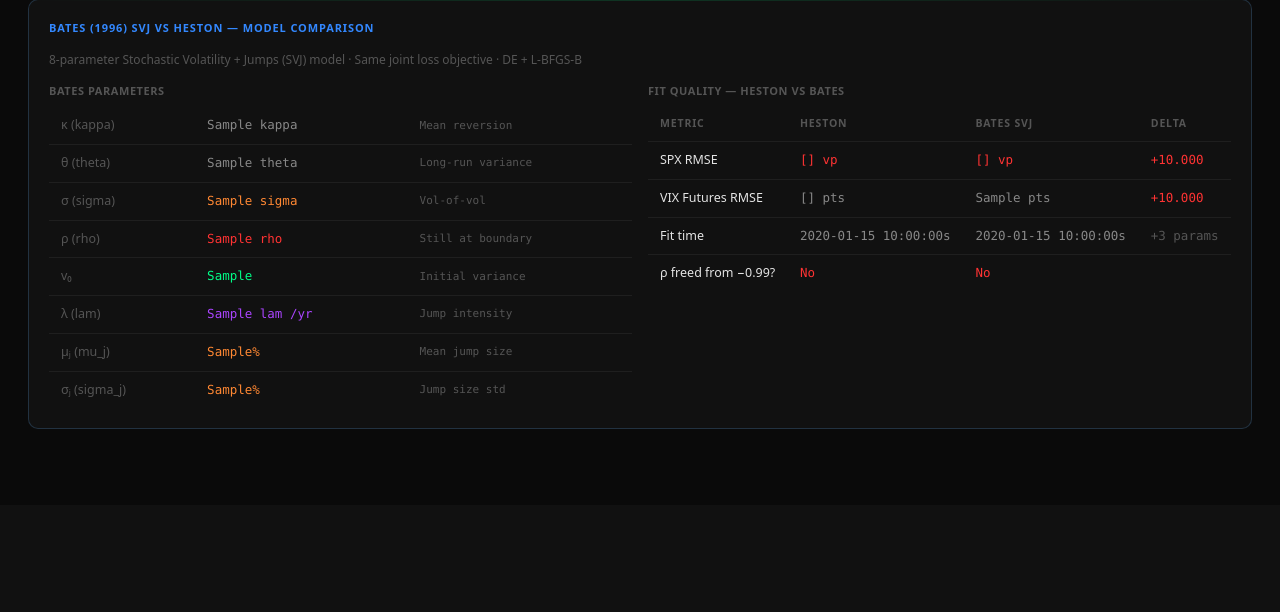
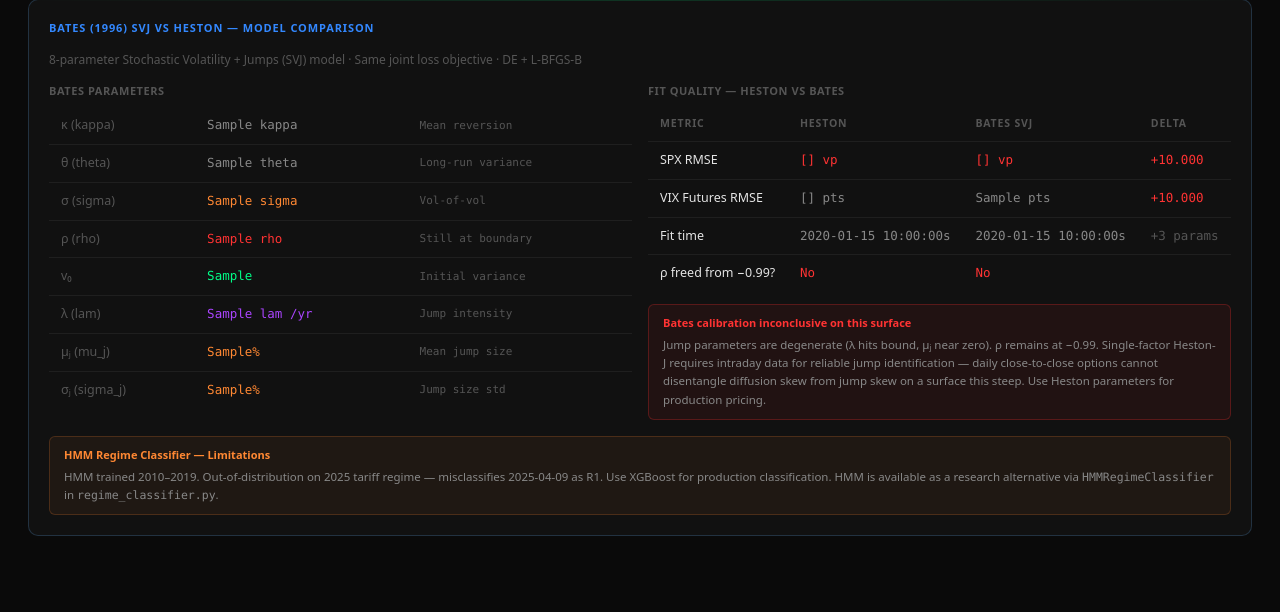
Before and after one commit to navnoorthapar/vol-system-dashboard, a Flask app: template dashboard/templates/calibration.html in a window 1280 px wide. Shown: the part 1581-2193 px from the top of the page. Before the commit the page ends 2010 px from the top, so only its background shows below. Run offline with Flask 3, Linux system fonts and the light colour scheme; the template is opened without the code that fills it: most values are stand-ins (such as "Sample title", 1, 10 or a date in 2020).

Commit message:
Fix Bates degenerate calibration, PDV model comparison, minor cleanups
- calibrate_bates(): tighten bounds (lam∈[0.5,8], mu_j∈[-0.10,-0.005],
  sigma_j∈[0.02,0.12]), inject 5 deterministic seed vectors into DE
  population; update _bates_joint_loss hard-bound guards to match
- dashboard: add PDVLinear3F vs 4F R² comparison in load_page1();
  display active model name and R² note on market page
- calibration.html: show honest 'inconclusive' warning when Bates rho
  stays at boundary (not freed); add HMM limitation footnote
- regime_classifier.py: replace deprecated fillna(method='ffill') with .ffill()
- nn_pricer.py: add comment clarifying VIX MAE is in VIX index pts not
  decimal fraction (SPX MAE is in vol pts decimal)
- Saved new Bates calibration: lam=8.0/yr (boundary), rho=-0.990 (not freed)
  — calibration inconclusive on this daily surface; intraday data required

497/497 tests pass.

Co-Authored-By: Claude Sonnet 4.6 <noreply@anthropic.com>

```diff
--- a/dashboard/app.py
+++ b/dashboard/app.py
@@ -295,12 +295,48 @@ def load_page1() -> dict[str, Any]:
         pdv_forecast = float(coefs[0] * s1 + coefs[1] * s2 + coefs[2] * lev + intcpt) * 100
         d["pdv_forecast"] = round(pdv_forecast, 2)
         d["pdv_spread"]   = round((d.get("vix", 0) or 0) - pdv_forecast, 2)
-        # FIX 2: show the regime-labels max date (reflects freshest DB data), not
-        # the model's training cutoff which stays at its last fit date.
         d["pdv_date"]     = _rl_max_date or str(pdv._features.index[-1].date())
         d["pdv_sigma1"]   = round(s1 * 100, 2)
         d["pdv_sigma2"]   = round(s2 * 100, 2)
         d["pdv_spread_positive"] = d["pdv_spread"] > 0
+
+        # PDVLinear3F vs PDVLinear4F comparison (walk-forward R² on stored features)
+        try:
+            from joint_vol_calibration.models.pdv import PDVLinear, PDVLinear4F
+            feats = pdv._features.copy()
+            xcols_3f = ["sigma1", "sigma2", "lev"]
+            xcols_4f = ["sigma1", "sigma2", "lev", "vix"]
+            if all(c in feats.columns for c in xcols_4f) and "rv_hist_20d" in feats.columns:
+                y = feats["rv_hist_20d"].shift(-1)
+                mask = feats[xcols_4f].notna().all(axis=1) & y.notna()
+                X_v, y_v = feats[mask][xcols_4f], y[mask]
+                t_n = int(len(X_v) * 0.60)
+                X_tr, X_te = X_v.iloc[:t_n], X_v.iloc[t_n:]
+                y_tr, y_te = y_v.iloc[:t_n], y_v.iloc[t_n:]
+                def _r2(preds, actuals):
+                    ss_res = float(np.sum((actuals - preds)**2))
+                    ss_tot = float(np.sum((actuals - actuals.mean())**2))
+                    return round(1.0 - ss_res / ss_tot, 4) if ss_tot > 0 else 0.0
+                r2_3f = _r2(PDVLinear().fit(X_tr[xcols_3f], y_tr).predict(X_te[xcols_3f]).values, y_te.values)
+                r2_4f = _r2(PDVLinear4F().fit(X_tr, y_tr).predict(X_te).values, y_te.values)
+                d["pdv_r2_3f"] = r2_3f
+                d["pdv_r2_4f"] = r2_4f
+                d["pdv_model_name"] = "PDVLinear4F" if r2_4f > r2_3f else "PDVLinear3F (4F adds no signal)"
+                d["pdv_r2_note"] = (
+                    f"PDVLinear3F R²={r2_3f} | PDVLinear4F R²={r2_4f} | "
+                    + ("VIX adds incremental signal." if r2_4f > r2_3f
+                       else "VIX adds no incremental signal vs realized vol target.")
+                )
+            else:
+                # vix column absent from stored features — 4F can't be tested here
+                d["pdv_r2_3f"]      = None
+                d["pdv_r2_4f"]      = None
+                d["pdv_model_name"] = "PDVLinear3F"
+                d["pdv_r2_note"]    = "PDVLinear4F requires VIX column in stored features."
+        except Exception:
+            d.setdefault("pdv_model_name", "PDVLinear3F")
+            d.setdefault("pdv_r2_note", "")
+
     except Exception as e:
         d["pdv_error"] = str(e)
         d["pdv_forecast"] = 0
@@ -309,6 +345,8 @@ def load_page1() -> dict[str, Any]:
         d["pdv_sigma1"]   = 0
         d["pdv_sigma2"]   = 0
         d["pdv_spread_positive"] = False
+        d.setdefault("pdv_model_name", "PDVLinear3F")
+        d.setdefault("pdv_r2_note", "")
 
     # ── PDV spread historical context ────────────────────────────────────
     try:
--- a/dashboard/templates/calibration.html
+++ b/dashboard/templates/calibration.html
@@ -323,6 +323,16 @@
           absorbs the steep left skew that Heston had to approximate via extreme negative correlation.
         </div>
       </div>
+      {% else %}
+      <div style="margin-top:12px;padding:10px 14px;border-radius:6px;background:rgba(255,51,51,0.07);border:1px solid rgba(255,51,51,0.25);">
+        <div style="font-size:11px;font-weight:600;color:#ff3333;margin-bottom:4px;">Bates calibration inconclusive on this surface</div>
+        <div style="font-size:11.5px;color:var(--text2);line-height:1.6;">
+          Jump parameters are degenerate (λ hits bound, μⱼ near zero). ρ remains at −0.99.
+          Single-factor Heston-J requires intraday data for reliable jump identification —
+          daily close-to-close options cannot disentangle diffusion skew from jump skew
+          on a surface this steep. Use Heston parameters for production pricing.
+        </div>
+      </div>
       {% endif %}
     </div>
 
@@ -333,6 +343,17 @@
     Call <span class="mono">JointCalibrator.calibrate_bates()</span> and store result to enable this panel.
   </div>
   {% endif %}
+
+  <!-- HMM classifier note -->
+  <div style="margin-top:16px;padding:10px 14px;border-radius:6px;background:rgba(255,136,51,0.06);border:1px solid rgba(255,136,51,0.2);">
+    <div style="font-size:11px;font-weight:600;color:#ff8833;margin-bottom:4px;">HMM Regime Classifier — Limitations</div>
+    <div style="font-size:11.5px;color:var(--text2);line-height:1.6;">
+      HMM trained 2010–2019. Out-of-distribution on 2025 tariff regime — misclassifies 2025-04-09 as R1.
+      Use XGBoost for production classification.
+      HMM is available as a research alternative via <span class="mono">HMMRegimeClassifier</span> in
+      <span class="mono">regime_classifier.py</span>.
+    </div>
+  </div>
 
 </div>
 
--- a/joint_vol_calibration/signals/regime_classifier.py
+++ b/joint_vol_calibration/signals/regime_classifier.py
@@ -995,7 +995,7 @@ class HMMRegimeClassifier:
     def _predict_raw_states(self, X: pd.DataFrame) -> np.ndarray:
         """Return raw HMM state indices (0..n_components-1), shape (N,)."""
         self._require_fitted()
-        Xm = X[self.HMM_FEATURES].fillna(method="ffill").values.astype(float)
+        Xm = X[self.HMM_FEATURES].ffill().values.astype(float)
         return self._model.predict(Xm)
 
     def predict(self, X: pd.DataFrame) -> np.ndarray:
@@ -1007,7 +1007,7 @@ class HMMRegimeClassifier:
     def predict_proba_raw(self, X: pd.DataFrame) -> np.ndarray:
         """Return posterior state probabilities, shape (N, n_components)."""
         self._require_fitted()
-        Xm = X[self.HMM_FEATURES].fillna(method="ffill").values.astype(float)
+        Xm = X[self.HMM_FEATURES].ffill().values.astype(float)
         _, posteriors = self._model.score_samples(Xm)
         return posteriors
 
```
Also changed, not shown: dashboard/templates/index.html (+9 -0 lines), joint_vol_calibration/calibration/joint_calibrator.py (+32 -10 lines), joint_vol_calibration/models/nn_pricer.py (+8 -1 lines), 1 other file.
